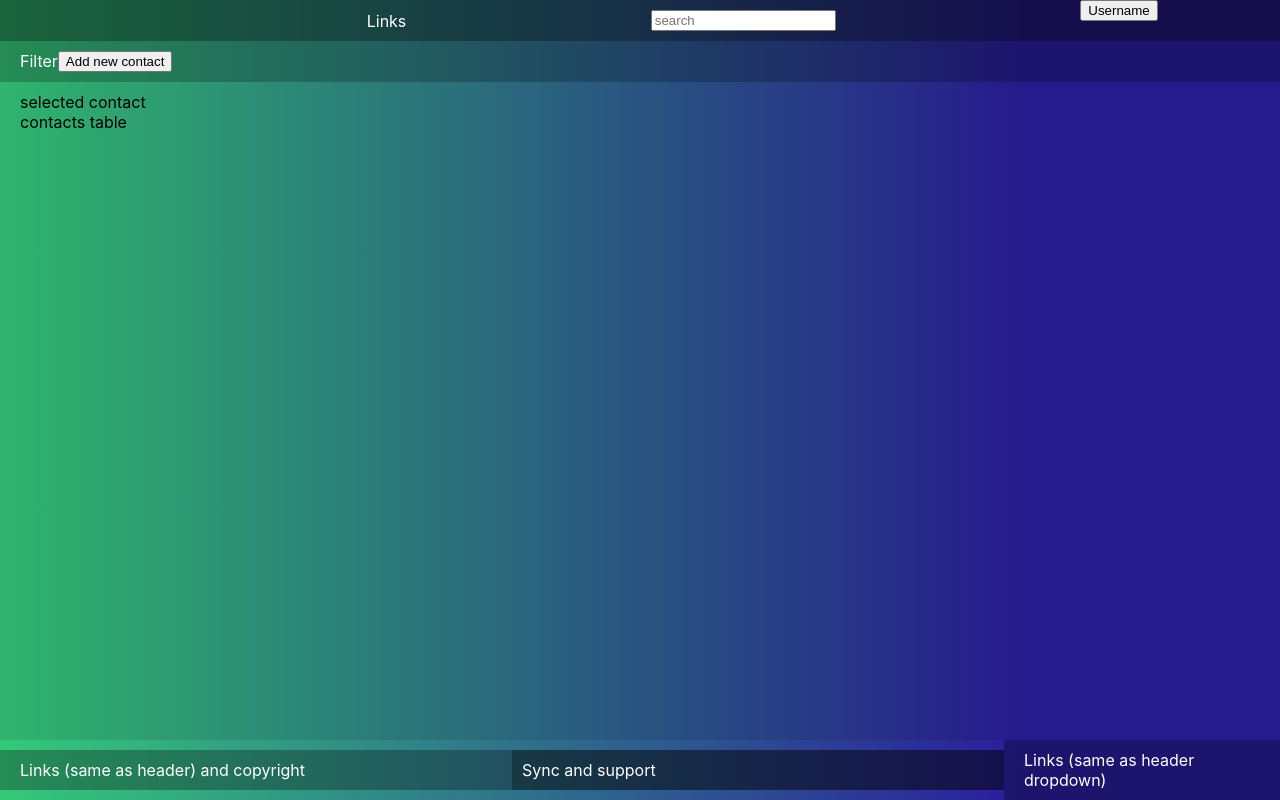
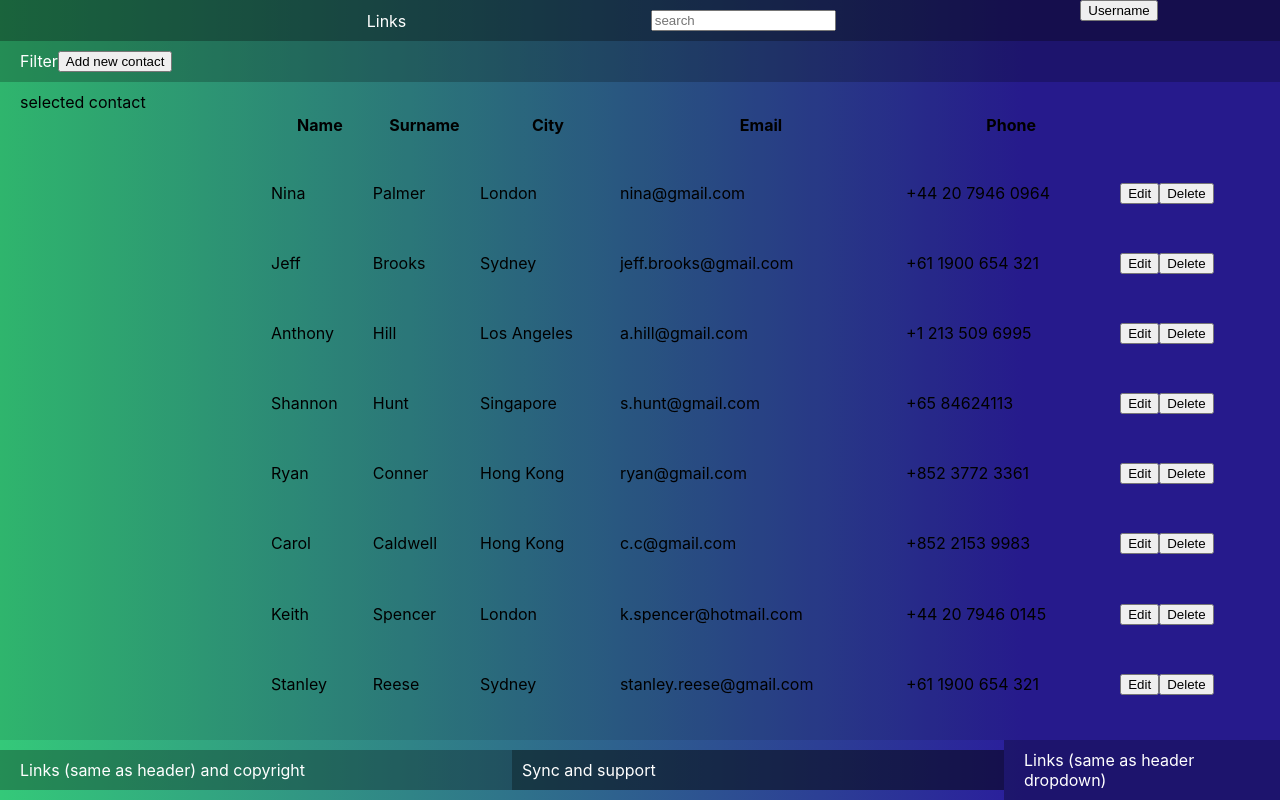
Before and after one commit to krkakrka/metasite-contactify, a React (Create React App) app: page / in a window 1280 px wide. Built offline with nearby package versions, Linux system fonts and the light colour scheme.

Commit message:
Display table data

```diff
--- a/src/components/Contacts/Contacts.css
+++ b/src/components/Contacts/Contacts.css
@@ -15,4 +15,9 @@
   flex-grow: 1;
   padding: 10px 20px 20px 20px;
   background-color: rgba(1,1,1,0.1);
+  display: flex;
 }
+
+.Contacts-selected-contact {
+  flex-basis: 20%;
+}
--- a/src/components/Contacts/Contacts.js
+++ b/src/components/Contacts/Contacts.js
@@ -1,4 +1,5 @@
 import React from 'react';
+import { ContactsTable } from '..';
 import './Contacts.css';
 
 function Contacts() {
@@ -9,8 +10,8 @@ function Contacts() {
         <button>Add new contact</button>
       </div>
       <div className="Contacts-main">
-        <div>selected contact</div>
-        <div>contacts table</div>
+        <div className="Contacts-selected-contact">selected contact</div>
+        <ContactsTable />
       </div>
     </main>
   );
--- /dev/null
+++ b/src/components/ContactsTable/ContactsTable.css
@@ -0,0 +1,8 @@
+.ContactsTable {
+  flex-grow: 1;
+}
+
+.ContactsTable > table {
+  width: 100%;
+  height: 100%;
+}
--- /dev/null
+++ b/src/components/ContactsTable/ContactsTable.js
@@ -0,0 +1,36 @@
+import React from 'react';
+import './ContactsTable.css';
+// todo move to props later
+import CONTACTS_DATA from './contacts.json';
+
+function ContactsTable() {
+  return (
+    <div className="ContactsTable">
+      <table>
+        <tr>
+          <th>Name</th>
+          <th>Surname</th>
+          <th>City</th>
+          <th>Email</th>
+          <th>Phone</th>
+          <th></th>
+        </tr>
+        {CONTACTS_DATA.map(contact => (
+          <tr key={contact.id}>
+            <td>{contact.name}</td>
+            <td>{contact.surname}</td>
+            <td>{contact.city}</td>
+            <td>{contact.email}</td>
+            <td>{contact.phone}</td>
+            <td>
+              <button>Edit</button>
+              <button>Delete</button>
+            </td>
+          </tr>
+        ))}
+      </table>
+    </div>
+  );
+}
+
+export default ContactsTable;
--- /dev/null
+++ b/src/components/ContactsTable/contacts.json
@@ -0,0 +1,64 @@
+[{
+	"id": 1,
+	"name": "Nina",
+	"surname": "Palmer",
+	"city": "London",
+	"email": "nina@gmail.com",
+	"phone": "+44 20 7946 0964",
+	"active": true
+}, {
+	"id": 2,
+	"name": "Jeff",
+	"surname": "Brooks",
+	"city": "Sydney",
+	"email": "jeff.brooks@gmail.com",
+	"phone": "+61 1900 654 321",
+	"active": false
+}, {
+	"id": 3,
+	"name": "Anthony",
+	"surname": "Hill",
+	"city": "Los Angeles",
+	"email": "a.hill@gmail.com",
+	"phone": "+1 213 509 6995",
+	"active": true
+}, {
+	"id": 4,
+	"name": "Shannon",
+	"surname": "Hunt",
+	"city": "Singapore",
+	"email": "s.hunt@gmail.com",
+	"phone": "+65 84624113",
+	"active": true
+}, {
+	"id": 5,
+	"name": "Ryan",
+	"surname": "Conner",
+	"city": "Hong Kong",
+	"email": "ryan@gmail.com",
+	"phone": "+852 3772 3361",
+	"active": true
+}, {
+	"id": 6,
+	"name": "Carol",
+	"surname": "Caldwell",
+	"city": "Hong Kong",
+	"email": "c.c@gmail.com",
+	"phone": "+852 2153 9983"
+}, {
+	"id": 7,
+	"name": "Keith",
+	"surname": "Spencer",
+	"city": "London",
+	"email": "k.spencer@hotmail.com",
+	"phone": "+44 20 7946 0145",
+	"active": true
+}, {
+	"id": 8,
+	"name": "Stanley",
+	"surname": "Reese",
+	"city": "Sydney",
+	"email": "stanley.reese@gmail.com",
+	"phone": "+61 1900 654 321",
+	"active": true
+}]
--- a/src/components/index.js
+++ b/src/components/index.js
@@ -2,3 +2,4 @@ export { default as App } from './App/App';
 export { default as Header } from './Header/Header';
 export { default as Contacts } from './Contacts/Contacts';
 export { default as Footer } from './Footer/Footer';
+export { default as ContactsTable } from './ContactsTable/ContactsTable';
```
Also changed, not shown: 1 other file (tests, documents, lock files or other folders).
